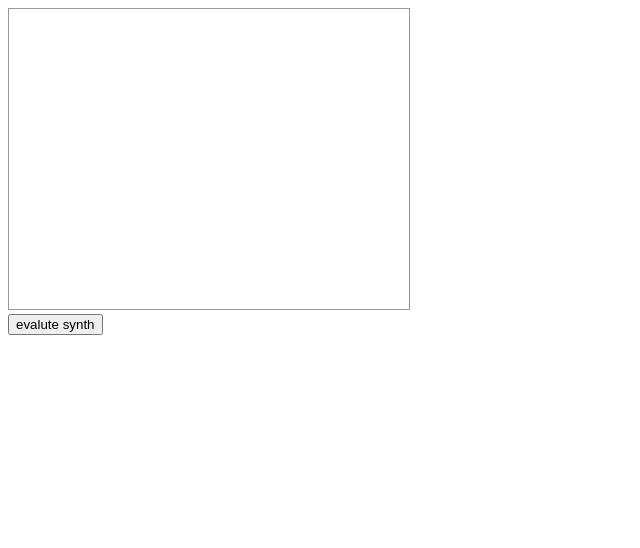
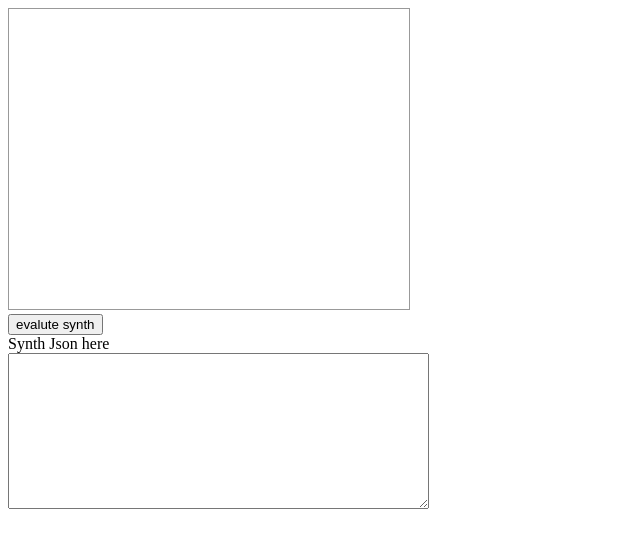
Before and after one commit to nnct-jo-ken/procon2017_kyogi_GUI, a plain HTML site: page src/test.html in a window 1280 px wide. Shown: the whole page, without its empty margins (0-640 px from the left). Drawn offline with nearby package versions, Linux system fonts and the light colour scheme.

Commit message:
Add text area

```diff
--- a/src/test.html
+++ b/src/test.html
@@ -12,7 +12,16 @@
   <body>
 
     <canvas id="canvas" width="400" height="300"></canvas> <br />
-    <input type="button" value="evalute synth" onclick="draw_to_canvas();" />
+    <input type="button" value="evalute synth" onclick="draw_to_canvas();" /> <br />
+
+    Synth Json here <br />
+    <textarea rows="10" cols="50">
+    </textarea>
+
+
+    <script type="text/javascript">
+      init_canvas();
+    </script>
 
   </body>
 </html>
```
